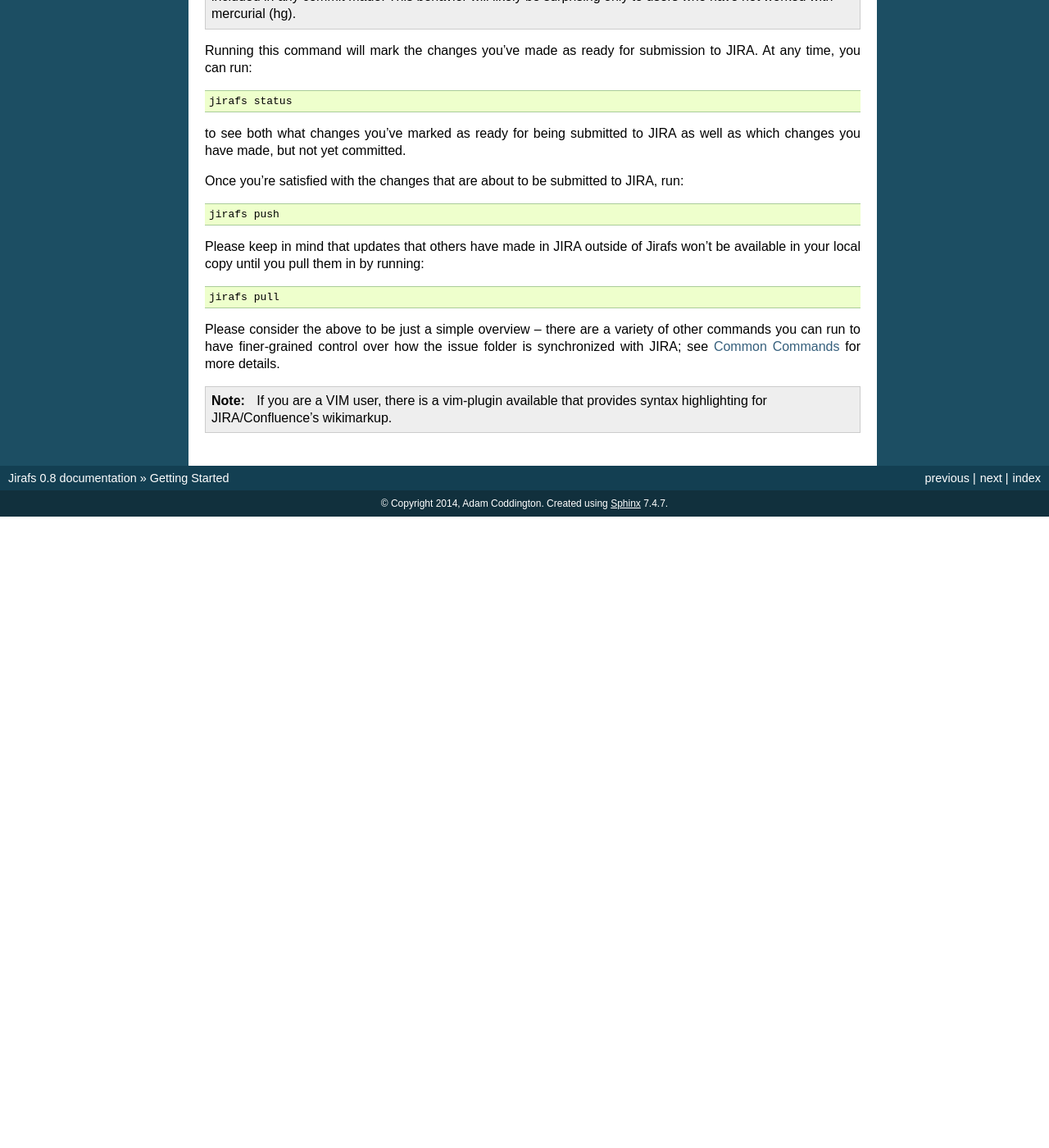
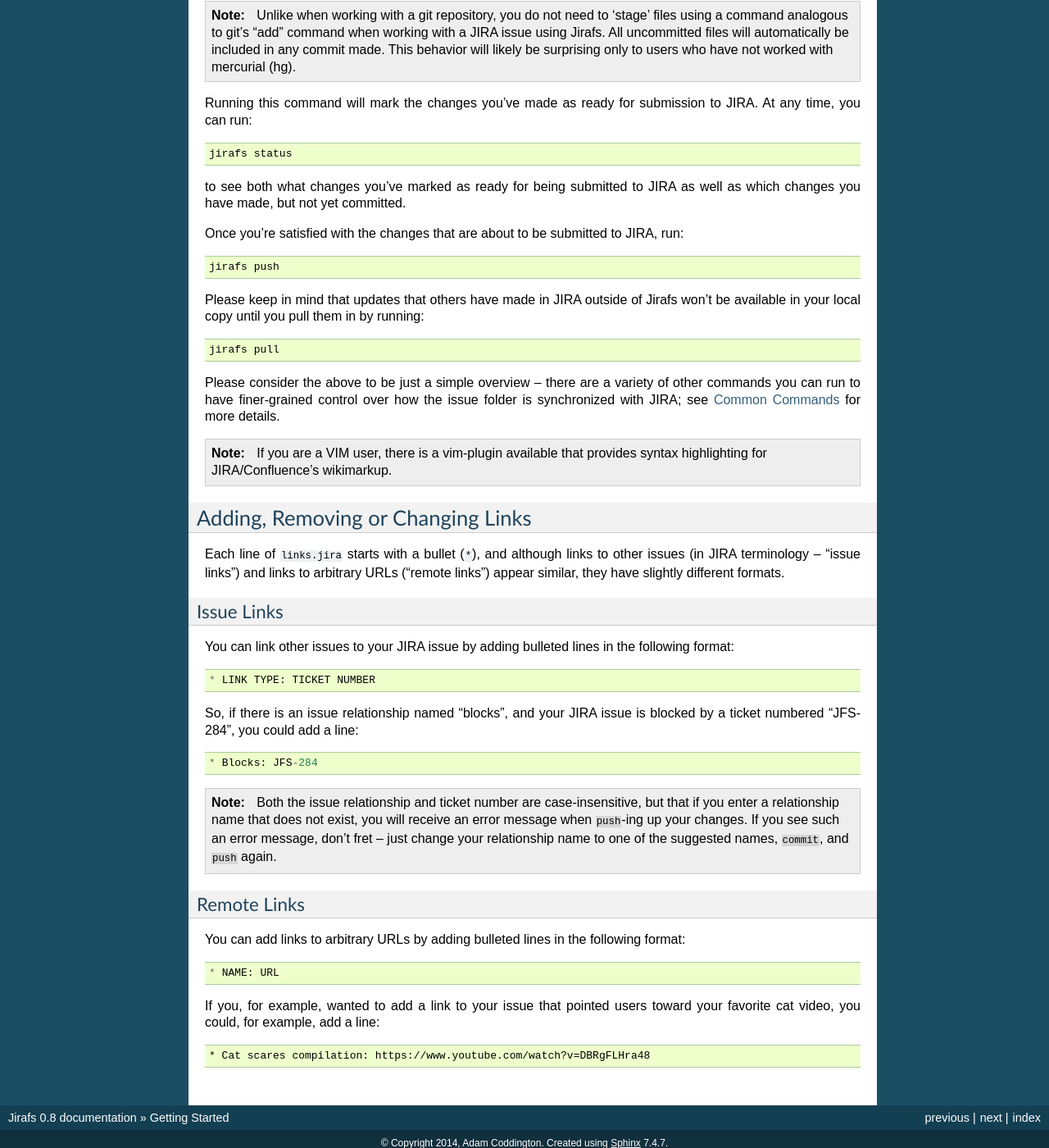
Before and after one commit to coddingtonbear/jirafs, a Sphinx documentation site: the page built from docs/source/getting_started.rst, in a window 1280 px wide and 1400 px high, scrolled down 1203 px. Shown: the whole window at 82% size. Built offline with Sphinx 7.4.7, drawn with Linux system fonts in a browser that asks for light colours; pages that are not in the unit, such as notebooks, are missing from menus; before the commit the page ends 1833 px from its top, so only the background shows below that; some of the changed text lies outside the part shown.

Commit message:
Adding documentation for links.

```diff
--- a/docs/source/getting_started.rst
+++ b/docs/source/getting_started.rst
@@ -41,6 +41,10 @@
 * ``description.jira``: This file will show the issue's current
   description.  You **can** change the issue's description by editing
   the contents of this file.
+* ``links.jira``: This file lists all of the links associated with this
+  JIRA issue.  You can add new links (or remove links) by adding or
+  removing bulleted items from this list; see :ref:`adding_removing_links`
+  for more information.
 * ``comments.read_only.jira``: This file shows all comments currently
   posted to this issue.  Note that you **cannot** edit the comments in
   this file.
@@ -100,3 +104,48 @@
 
    If you are a VIM user, there is a :ref:`vim-plugin`  available that provides
    syntax highlighting for JIRA/Confluence's wikimarkup.
+
+.. _adding_removing_links:
+
+Adding, Removing or Changing Links
+----------------------------------
+
+Each line of ``links.jira`` starts with a bullet (``*``), and although
+links to other issues (in JIRA terminology -- "issue links") and links
+to arbitrary URLs ("remote links") appear similar, they have slightly
+different formats.
+
+Issue Links
+~~~~~~~~~~~
+
+You can link other issues to your JIRA issue by adding bulleted lines in
+the following format::
+
+    * LINK TYPE: TICKET NUMBER
+
+So, if there is an issue relationship named "blocks", and your JIRA issue
+is blocked by a ticket numbered "JFS-284", you could add a line::
+
+    * Blocks: JFS-284
+
+
+.. note::
+
+   Both the issue relationship and ticket number are case-insensitive,
+   but that if you enter a relationship name that does not exist, you will
+   receive an error message when ``push``-ing up your changes.  If you see
+   such an error message, don't fret -- just change your relationship name
+   to one of the suggested names, ``commit``, and ``push`` again.
+
+Remote Links
+~~~~~~~~~~~~
+
+You can add links to arbitrary URLs by adding bulleted lines in the following
+format::
+
+    * NAME: URL
+
+If you, for example, wanted to add a link to your issue that pointed users
+toward your favorite cat video, you could, for example, add a line::
+
+    * Cat scares compilation: https://www.youtube.com/watch?v=DBRgFLHra48
```
